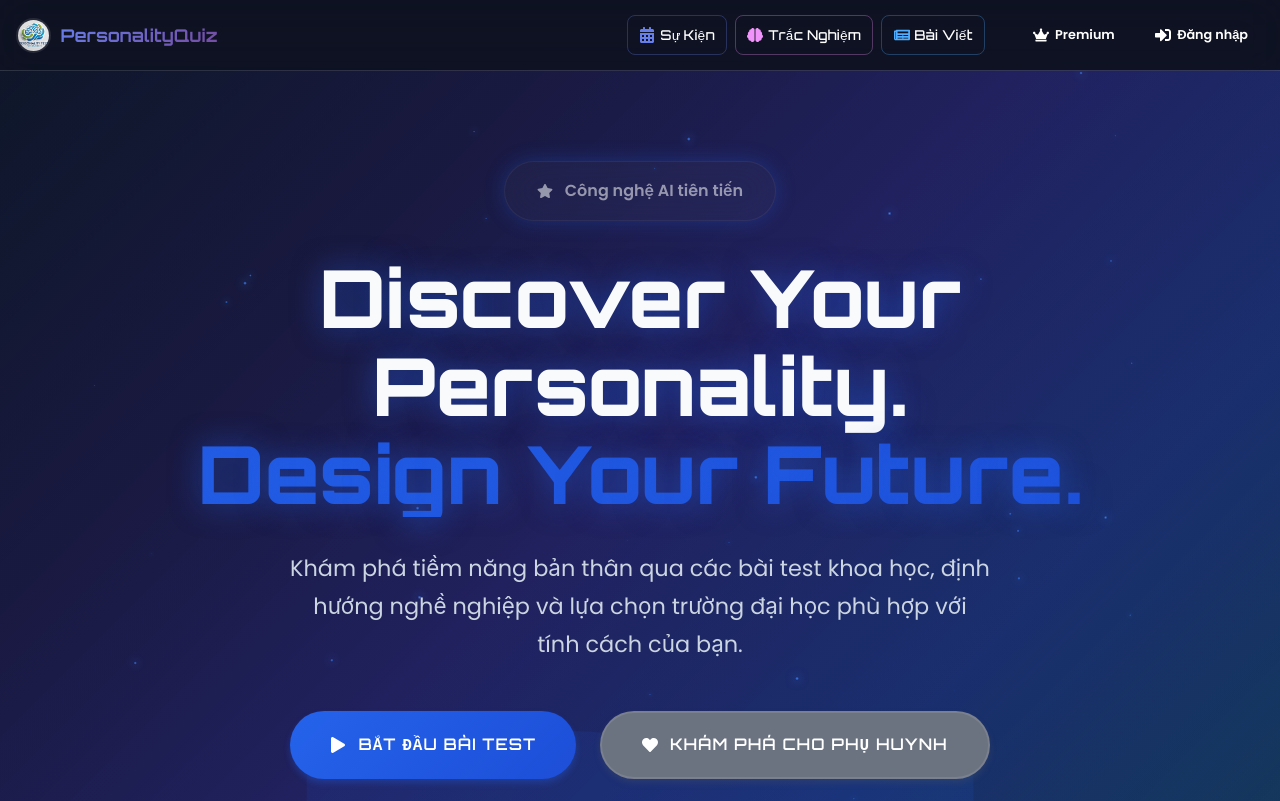
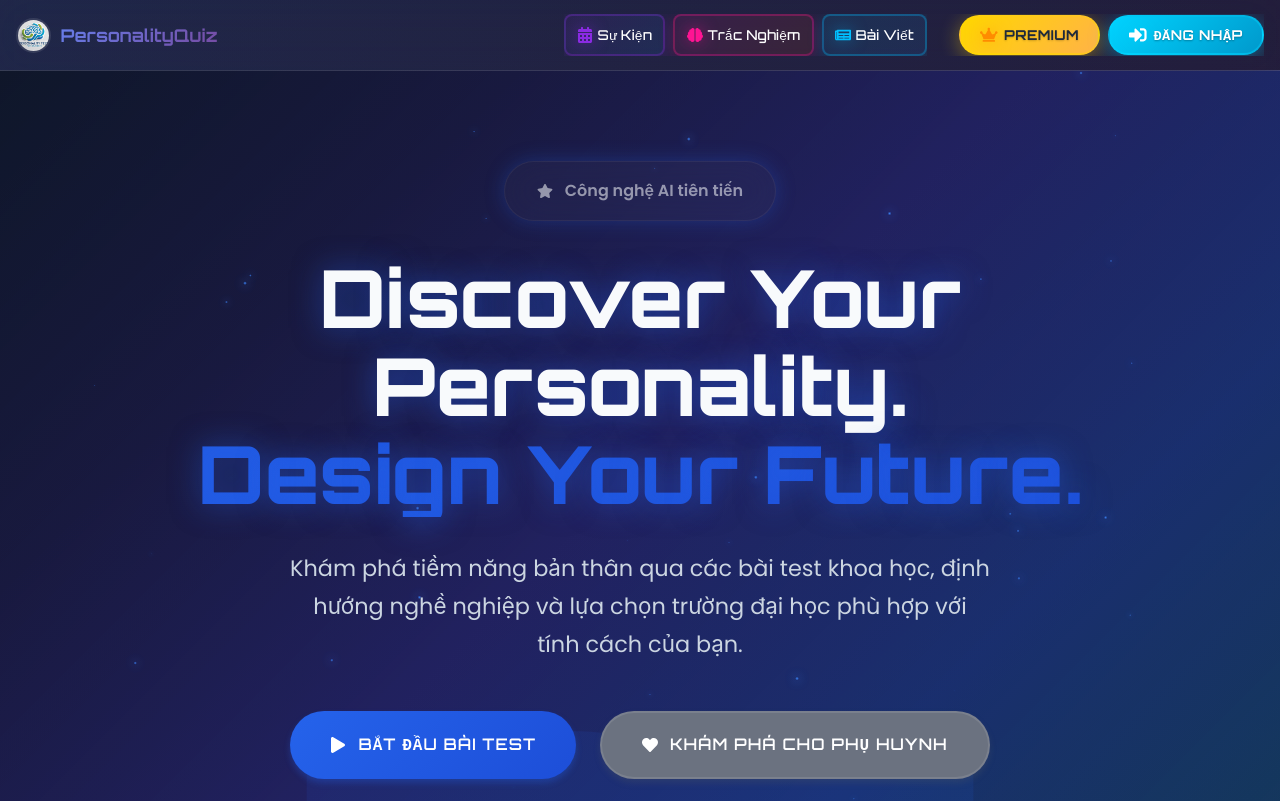
Before and after one commit to TruongTXK18FPT/SBA301_Frontend, a React (Vite) app: page / in a window 1280 px wide. Shown: the top 801 px of the page. Built offline with nearby package versions, Linux system fonts and the light colour scheme.

Commit message:
Update NavBar.css

```diff
--- a/src/styles/NavBar.css
+++ b/src/styles/NavBar.css
@@ -24,11 +24,35 @@
   border-bottom: 1px solid var(--glass-border);
   transition: var(--transition);
   font-family: 'Orbitron', monospace;
+
+  /* Beautiful gradient border animation */
+  background-image: linear-gradient(135deg, rgba(102, 126, 234, 0.1) 0%, rgba(118, 75, 162, 0.1) 100%);
+}
+
+.navbar::before {
+  content: '';
+  position: absolute;
+  top: 0;
+  left: 0;
+  right: 0;
+  bottom: 0;
+  background: linear-gradient(135deg, rgba(102, 126, 234, 0.05) 0%, rgba(118, 75, 162, 0.05) 100%);
+  z-index: -1;
+  transition: var(--transition);
+}
+
+.navbar:hover::before {
+  background: linear-gradient(135deg, rgba(102, 126, 234, 0.1) 0%, rgba(118, 75, 162, 0.1) 100%);
 }
 
 .navbar.scrolled {
   background: var(--dark-bg);
   box-shadow: var(--shadow-glow);
+  border-bottom: 1px solid rgba(102, 126, 234, 0.3);
+}
+
+.navbar.scrolled::before {
+  background: linear-gradient(135deg, rgba(102, 126, 234, 0.05) 0%, rgba(118, 75, 162, 0.05) 100%);
 }
 
 .navbar-container {
@@ -152,23 +176,50 @@
 
 /* Profile link special styling */
 .nav-item.profile-link {
-  background: linear-gradient(135deg, #fa709a 0%, #fee140 100%);
-  color: var(--text-dark);
-  font-weight: 600;
+  background: linear-gradient(135deg, #ff69b4 0%, #ff1493 50%, #dc143c 100%);
+  color: var(--text-light);
+  font-weight: 700;
   border-radius: 50px;
-  padding: 0.5rem 0.8rem;
-  border: 2px solid rgba(250, 112, 154, 0.3);
-  box-shadow: 0 4px 15px rgba(250, 112, 154, 0.3);
+  padding: 0.6rem 1rem;
+  border: 2px solid rgba(255, 105, 180, 0.4);
+  box-shadow: 0 4px 20px rgba(255, 105, 180, 0.4);
+  position: relative;
+  overflow: hidden;
+  text-shadow: 0 1px 2px rgba(0, 0, 0, 0.3);
+}
+
+.nav-item.profile-link::before {
+  content: '';
+  position: absolute;
+  top: 0;
+  left: -100%;
+  width: 100%;
+  height: 100%;
+  background: linear-gradient(135deg, #ff1493 0%, #ff69b4 50%, #ff6347 100%);
+  transition: var(--transition);
+  z-index: -1;
+}
+
+.nav-item.profile-link:hover::before {
+  left: 0;
 }
 
 .nav-item.profile-link:hover {
-  transform: translateY(-2px) scale(1.05);
-  box-shadow: 0 6px 20px rgba(250, 112, 154, 0.5);
+  transform: translateY(-3px) scale(1.08);
+  box-shadow: 0 8px 35px rgba(255, 105, 180, 0.6);
+  border-color: rgba(255, 105, 180, 0.8);
 }
 
 .nav-item.profile-link svg {
-  color: var(--text-dark);
+  color: var(--text-light);
   font-size: 1.1rem;
+  filter: drop-shadow(0 0 8px rgba(255, 255, 255, 0.5));
+}
+
+.nav-item.profile-link:hover svg {
+  color: var(--text-light);
+  transform: scale(1.2);
+  filter: drop-shadow(0 0 12px rgba(255, 255, 255, 0.8));
 }
 
 /* Responsive text hiding */
@@ -291,122 +342,150 @@
   background: var(--primary-gradient);
   color: var(--text-light);
   box-shadow: 0 0 15px rgba(102, 126, 234, 0.5);
+  animation: pulse 2s infinite;
 }
 
 /* Specific styles for each navigation item */
 .nav-item[href="/events"] {
   position: relative;
-  border: 1px solid rgba(102, 126, 234, 0.3);
+  background: linear-gradient(135deg, rgba(138, 43, 226, 0.1) 0%, rgba(30, 144, 255, 0.1) 100%);
+  border: 2px solid rgba(138, 43, 226, 0.3);
+  box-shadow: 0 4px 15px rgba(138, 43, 226, 0.2);
 }
 
 .nav-item[href="/events"]:hover {
-  background: linear-gradient(135deg, #667eea 0%, #764ba2 100%);
-  box-shadow: 0 5px 20px rgba(102, 126, 234, 0.4);
-  border-color: rgba(102, 126, 234, 0.6);
+  background: linear-gradient(135deg, #8a2be2 0%, #1e90ff 100%);
+  box-shadow: 0 8px 30px rgba(138, 43, 226, 0.5);
+  border-color: rgba(138, 43, 226, 0.8);
+  transform: translateY(-3px) scale(1.05);
 }
 
 .nav-item[href="/events"] svg {
-  color: #667eea;
+  color: #8a2be2;
   transition: var(--transition);
+  filter: drop-shadow(0 0 8px rgba(138, 43, 226, 0.5));
 }
 
 .nav-item[href="/events"]:hover svg {
   color: var(--text-light);
-  transform: rotate(10deg) scale(1.1);
+  transform: rotate(15deg) scale(1.2);
+  filter: drop-shadow(0 0 12px rgba(255, 255, 255, 0.8));
 }
 
 .nav-item[href="/quiz"] {
   position: relative;
-  border: 1px solid rgba(240, 147, 251, 0.3);
+  background: linear-gradient(135deg, rgba(255, 20, 147, 0.1) 0%, rgba(255, 69, 0, 0.1) 100%);
+  border: 2px solid rgba(255, 20, 147, 0.3);
+  box-shadow: 0 4px 15px rgba(255, 20, 147, 0.2);
 }
 
 .nav-item[href="/quiz"]:hover {
-  background: linear-gradient(135deg, #f093fb 0%, #f5576c 100%);
-  box-shadow: 0 5px 20px rgba(240, 147, 251, 0.4);
-  border-color: rgba(240, 147, 251, 0.6);
+  background: linear-gradient(135deg, #ff1493 0%, #ff4500 100%);
+  box-shadow: 0 8px 30px rgba(255, 20, 147, 0.5);
+  border-color: rgba(255, 20, 147, 0.8);
+  transform: translateY(-3px) scale(1.05);
 }
 
 .nav-item[href="/quiz"] svg {
-  color: #f093fb;
+  color: #ff1493;
   transition: var(--transition);
+  filter: drop-shadow(0 0 8px rgba(255, 20, 147, 0.5));
 }
 
 .nav-item[href="/quiz"]:hover svg {
   color: var(--text-light);
-  transform: scale(1.15);
+  transform: scale(1.2) rotate(10deg);
+  filter: drop-shadow(0 0 12px rgba(255, 255, 255, 0.8));
 }
 
 .nav-item[href="/blog"] {
   position: relative;
-  border: 1px solid rgba(79, 172, 254, 0.3);
+  background: linear-gradient(135deg, rgba(0, 191, 255, 0.1) 0%, rgba(30, 144, 255, 0.1) 100%);
+  border: 2px solid rgba(0, 191, 255, 0.3);
+  box-shadow: 0 4px 15px rgba(0, 191, 255, 0.2);
 }
 
 .nav-item[href="/blog"]:hover {
-  background: linear-gradient(135deg, #4facfe 0%, #00f2fe 100%);
-  box-shadow: 0 5px 20px rgba(79, 172, 254, 0.4);
-  border-color: rgba(79, 172, 254, 0.6);
+  background: linear-gradient(135deg, #00bfff 0%, #1e90ff 100%);
+  box-shadow: 0 8px 30px rgba(0, 191, 255, 0.5);
+  border-color: rgba(0, 191, 255, 0.8);
+  transform: translateY(-3px) scale(1.05);
 }
 
 .nav-item[href="/blog"] svg {
-  color: #4facfe;
+  color: #00bfff;
   transition: var(--transition);
+  filter: drop-shadow(0 0 8px rgba(0, 191, 255, 0.5));
 }
 
 .nav-item[href="/blog"]:hover svg {
   color: var(--text-light);
-  transform: scale(1.1) rotate(-5deg);
+  transform: scale(1.2) rotate(-10deg);
+  filter: drop-shadow(0 0 12px rgba(255, 255, 255, 0.8));
 }
 
 .nav-item[href="/chat-ai"] {
   position: relative;
-  border: 1px solid rgba(67, 233, 123, 0.3);
+  background: linear-gradient(135deg, rgba(0, 255, 127, 0.1) 0%, rgba(50, 205, 50, 0.1) 100%);
+  border: 2px solid rgba(0, 255, 127, 0.3);
+  box-shadow: 0 4px 15px rgba(0, 255, 127, 0.2);
 }
 
 .nav-item[href="/chat-ai"]:hover {
-  background: linear-gradient(135deg, #43e97b 0%, #38f9d7 100%);
-  box-shadow: 0 5px 20px rgba(67, 233, 123, 0.4);
-  border-color: rgba(67, 233, 123, 0.6);
+  background: linear-gradient(135deg, #00ff7f 0%, #32cd32 100%);
+  box-shadow: 0 8px 30px rgba(0, 255, 127, 0.5);
+  border-color: rgba(0, 255, 127, 0.8);
+  transform: translateY(-3px) scale(1.05);
 }
 
 .nav-item[href="/chat-ai"] svg {
-  color: #43e97b;
+  color: #00ff7f;
   transition: var(--transition);
+  filter: drop-shadow(0 0 8px rgba(0, 255, 127, 0.5));
 }
 
 .nav-item[href="/chat-ai"]:hover svg {
   color: var(--text-light);
-  transform: scale(1.1) rotate(5deg);
+  transform: scale(1.2) rotate(15deg);
+  filter: drop-shadow(0 0 12px rgba(255, 255, 255, 0.8));
 }
 
 .nav-item[href="/profile"] {
   position: relative;
-  border: 1px solid rgba(250, 112, 154, 0.3);
+  background: linear-gradient(135deg, rgba(255, 105, 180, 0.15) 0%, rgba(255, 182, 193, 0.15) 100%);
+  border: 2px solid rgba(255, 105, 180, 0.4);
+  box-shadow: 0 4px 15px rgba(255, 105, 180, 0.3);
 }
 
 .nav-item[href="/profile"]:hover {
-  background: linear-gradient(135deg, #fa709a 0%, #fee140 100%);
-  box-shadow: 0 5px 20px rgba(250, 112, 154, 0.4);
-  border-color: rgba(250, 112, 154, 0.6);
+  background: linear-gradient(135deg, #ff69b4 0%, #ffb6c1 100%);
+  box-shadow: 0 8px 30px rgba(255, 105, 180, 0.6);
+  border-color: rgba(255, 105, 180, 0.8);
+  transform: translateY(-3px) scale(1.05);
 }
 
 .nav-item[href="/profile"] svg {
-  color: #fa709a;
+  color: #ff69b4;
   transition: var(--transition);
+  filter: drop-shadow(0 0 8px rgba(255, 105, 180, 0.5));
 }
 
 .nav-item[href="/profile"]:hover svg {
   color: var(--text-light);
-  transform: scale(1.1);
+  transform: scale(1.2);
+  filter: drop-shadow(0 0 12px rgba(255, 255, 255, 0.8));
 }
 
 .nav-item.admin-link {
-  background: var(--secondary-gradient);
+  background: linear-gradient(135deg, rgba(255, 69, 0, 0.15) 0%, rgba(220, 20, 60, 0.15) 100%);
   color: var(--text-light);
-  font-weight: 600;
-  border: 2px solid rgba(240, 147, 251, 0.3);
-  box-shadow: 0 4px 15px rgba(240, 147, 251, 0.3);
+  font-weight: 700;
+  border: 2px solid rgba(255, 69, 0, 0.4);
+  box-shadow: 0 4px 15px rgba(255, 69, 0, 0.3);
   position: relative;
   overflow: hidden;
+  text-transform: uppercase;
+  letter-spacing: 1px;
 }
 
 .nav-item.admin-link::before {
@@ -416,7 +495,7 @@
   left: -100%;
   width: 100%;
   height: 100%;
-  background: linear-gradient(135deg, #ff6b6b 0%, #ee5a6f 100%);
+  background: linear-gradient(135deg, #ff4500 0%, #dc143c 100%);
   transition: var(--transition);
   z-index: -1;
 }
@@ -427,32 +506,34 @@
 
 .nav-item.admin-link:hover {
   background: transparent;
-  box-shadow: 0 6px 25px rgba(240, 147, 251, 0.5);
-  transform: translateY(-3px) scale(1.05);
-  border-color: rgba(240, 147, 251, 0.6);
+  box-shadow: 0 8px 35px rgba(255, 69, 0, 0.6);
+  transform: translateY(-4px) scale(1.08);
+  border-color: rgba(255, 69, 0, 0.8);
 }
 
 .nav-item.admin-link svg {
-  color: #fecfef;
+  color: #ff4500;
   font-size: 1.1rem;
   transition: var(--transition);
+  filter: drop-shadow(0 0 8px rgba(255, 69, 0, 0.5));
 }
 
 .nav-item.admin-link:hover svg {
   color: var(--text-light);
-  transform: rotate(90deg) scale(1.1);
+  transform: rotate(180deg) scale(1.2);
+  filter: drop-shadow(0 0 12px rgba(255, 255, 255, 0.8));
 }
 
 .nav-item.parent-link {
-  background: linear-gradient(135deg, #ff9a9e 0%, #fecfef 50%, #fecfef 100%);
+  background: linear-gradient(135deg, rgba(255, 140, 0, 0.15) 0%, rgba(255, 215, 0, 0.15) 100%);
   color: var(--text-dark);
   font-weight: 700;
-  border: 2px solid rgba(255, 255, 255, 0.3);
-  box-shadow: 0 4px 15px rgba(255, 154, 158, 0.3);
+  border: 2px solid rgba(255, 140, 0, 0.4);
+  box-shadow: 0 4px 15px rgba(255, 140, 0, 0.3);
   position: relative;
   overflow: hidden;
   font-family: 'Orbitron', monospace;
-  letter-spacing: 0.5px;
+  letter-spacing: 1px;
   text-transform: uppercase;
   font-size: 0.8rem;
 }
@@ -464,7 +545,7 @@
   left: -100%;
   width: 100%;
   height: 100%;
-  background: linear-gradient(135deg, #ff6b6b 0%, #ee5a6f 50%, #ff8a80 100%);
+  background: linear-gradient(135deg, #ff8c00 0%, #ffd700 100%);
   transition: var(--transition);
   z-index: -1;
 }
@@ -475,21 +556,23 @@
 
 .nav-item.parent-link:hover {
   background: transparent;
-  color: var(--text-light);
-  box-shadow: 0 6px 25px rgba(255, 107, 107, 0.5);
-  transform: translateY(-3px) scale(1.05);
-  border-color: rgba(255, 255, 255, 0.5);
+  color: var(--text-dark);
+  box-shadow: 0 8px 35px rgba(255, 140, 0, 0.6);
+  transform: translateY(-4px) scale(1.08);
+  border-color: rgba(255, 140, 0, 0.8);
 }
 
 .nav-item.parent-link svg {
-  color: #e91e63;
+  color: #ff8c00;
   font-size: 1.1rem;
   transition: var(--transition);
+  filter: drop-shadow(0 0 8px rgba(255, 140, 0, 0.5));
 }
 
 .nav-item.parent-link:hover svg {
-  color: var(--text-light);
-  transform: scale(1.1);
+  color: var(--text-dark);
+  transform: scale(1.2) rotate(10deg);
+  filter: drop-shadow(0 0 12px rgba(255, 215, 0, 0.8));
 }
 
 /* Auth Buttons */
@@ -497,56 +580,149 @@
   display: flex;
   align-items: center;
   gap: 0.4rem;
-  padding: 0.5rem 1rem;
+  padding: 0.6rem 1.2rem;
   border: none;
-  border-radius: 20px;
-  font-weight: 600;
-  font-size: 0.8rem;
+  border-radius: 25px;
+  font-weight: 700;
+  font-size: 0.85rem;
   cursor: pointer;
   transition: var(--transition);
   position: relative;
   overflow: hidden;
   text-decoration: none;
   color: var(--text-light);
-  font-family: 'Poppins', sans-serif;
+  font-family: 'Orbitron', monospace;
   line-height: 1;
   white-space: nowrap;
   min-width: fit-content;
+  text-transform: uppercase;
+  letter-spacing: 0.5px;
+  box-shadow: 0 4px 15px rgba(0, 0, 0, 0.3);
+}
+
+.auth-button::before {
+  content: '';
+  position: absolute;
+  top: 0;
+  left: -100%;
+  width: 100%;
+  height: 100%;
+  background: linear-gradient(135deg, rgba(255, 255, 255, 0.2) 0%, rgba(255, 255, 255, 0.1) 100%);
+  transition: var(--transition);
+  z-index: -1;
+}
+
+.auth-button:hover::before {
+  left: 0;
 }
 
 .auth-button svg {
-  font-size: 1rem;
+  font-size: 1.1rem;
   flex-shrink: 0;
   display: flex;
   align-items: center;
   justify-content: center;
+  transition: var(--transition);
 }
 
 .auth-button .auth-text {
   white-space: nowrap;
-  font-size: 0.8rem;
+  font-size: 0.85rem;
   display: flex;
   align-items: center;
   line-height: 1;
   transition: var(--transition);
 }
 
+/* Premium Button */
+.auth-button.premium {
+  background: linear-gradient(135deg, #ffd700 0%, #ffb347 100%);
+  color: var(--text-dark);
+  border: 2px solid rgba(255, 215, 0, 0.4);
+  box-shadow: 0 4px 20px rgba(255, 215, 0, 0.4);
+  text-shadow: 0 1px 2px rgba(0, 0, 0, 0.2);
+}
+
+.auth-button.premium::before {
+  background: linear-gradient(135deg, #ffed4a 0%, #ff8c00 100%);
+}
+
+.auth-button.premium:hover {
+  transform: translateY(-3px) scale(1.05);
+  box-shadow: 0 8px 30px rgba(255, 215, 0, 0.6);
+  border-color: rgba(255, 215, 0, 0.8);
+}
+
+.auth-button.premium svg {
+  color: #ff8c00;
+  filter: drop-shadow(0 0 8px rgba(255, 140, 0, 0.5));
+}
+
+.auth-button.premium:hover svg {
+  color: var(--text-dark);
+  transform: scale(1.2) rotate(15deg);
+  filter: drop-shadow(0 0 12px rgba(255, 215, 0, 0.8));
+}
+
+/* Login Button */
+.auth-button.login {
+  background: linear-gradient(135deg, #00d4ff 0%, #0099cc 100%);
+  color: var(--text-light);
+  border: 2px solid rgba(0, 212, 255, 0.4);
+  box-shadow: 0 4px 20px rgba(0, 212, 255, 0.4);
+  text-shadow: 0 1px 2px rgba(0, 0, 0, 0.3);
+}
+
+.auth-button.login::before {
+  background: linear-gradient(135deg, #00bfff 0%, #1e90ff 100%);
+}
+
+.auth-button.login:hover {
+  transform: translateY(-3px) scale(1.05);
+  box-shadow: 0 8px 30px rgba(0, 212, 255, 0.6);
+  border-color: rgba(0, 212, 255, 0.8);
+}
+
+.auth-button.login svg {
+  color: #ffffff;
+  filter: drop-shadow(0 0 8px rgba(0, 212, 255, 0.5));
+}
+
+.auth-button.login:hover svg {
+  color: var(--text-light);
+  transform: scale(1.2) rotate(-10deg);
+  filter: drop-shadow(0 0 12px rgba(255, 255, 255, 0.8));
+}
+
+/* Logout Button */
 .auth-button.logout {
+  background: linear-gradient(135deg, #ff4757 0%, #ff3742 100%);
+  color: var(--text-light);
+  border: 2px solid rgba(255, 71, 87, 0.4);
+  box-shadow: 0 4px 20px rgba(255, 71, 87, 0.4);
+  text-shadow: 0 1px 2px rgba(0, 0, 0, 0.3);
+}
+
+.auth-button.logout::before {
   background: linear-gradient(135deg, #ff6b6b 0%, #ee5a6f 100%);
-  padding: 0.5rem 0.8rem;
-  border-radius: 50px;
-  border: 2px solid rgba(255, 107, 107, 0.3);
-  box-shadow: 0 4px 15px rgba(255, 107, 107, 0.3);
 }
 
 .auth-button.logout:hover {
-  transform: translateY(-2px) scale(1.05);
-  box-shadow: 0 6px 20px rgba(255, 107, 107, 0.5);
+  transform: translateY(-3px) scale(1.05);
+  box-shadow: 0 8px 30px rgba(255, 71, 87, 0.6);
+  border-color: rgba(255, 71, 87, 0.8);
 }
 
 .auth-button.logout svg {
   color: var(--text-light);
   font-size: 1.1rem;
+  filter: drop-shadow(0 0 8px rgba(255, 71, 87, 0.5));
+}
+
+.auth-button.logout:hover svg {
+  color: var(--text-light);
+  transform: scale(1.2) rotate(15deg);
+  filter: drop-shadow(0 0 12px rgba(255, 255, 255, 0.8));
 }
 
 /* Responsive auth buttons */
@@ -556,20 +732,33 @@
   }
 
   .auth-button {
-    padding: 0.6rem;
-    min-width: 40px;
+    padding: 0.7rem;
+    min-width: 44px;
+    height: 44px;
     justify-content: center;
     border-radius: 50%;
   }
 
   .auth-button svg {
-    font-size: 1.1rem;
+    font-size: 1.2rem;
   }
 
   .auth-button.logout {
-    padding: 0.6rem;
-    width: 40px;
-    height: 40px;
+    padding: 0.7rem;
+    width: 44px;
+    height: 44px;
+  }
+
+  .auth-button.premium {
+    padding: 0.7rem;
+    width: 44px;
+    height: 44px;
+  }
+
+  .auth-button.login {
+    padding: 0.7rem;
+    width: 44px;
+    height: 44px;
   }
 }
 
@@ -714,24 +903,40 @@
   .auth-button {
     width: 100%;
     justify-content: center;
-    padding: 1rem;
-    border-radius: 12px;
-    gap: 0.8rem;
+    padding: 1.2rem;
+    border-radius: 16px;
+    gap: 1rem;
+    font-size: 1.1rem;
+    font-weight: 700;
+    box-shadow: 0 6px 25px rgba(0, 0, 0, 0.4);
   }
 
   .auth-button .auth-text {
     display: block !important;
-    font-size: 1rem;
+    font-size: 1.1rem;
+    font-weight: 700;
   }
 
   .auth-button svg {
-    font-size: 1.2rem;
+    font-size: 1.4rem;
   }
 
   .auth-button.logout {
     width: 100%;
-    border-radius: 12px;
-    padding: 1rem;
+    border-radius: 16px;
+    padding: 1.2rem;
+  }
+
+  .auth-button.premium {
+    width: 100%;
+    border-radius: 16px;
+    padding: 1.2rem;
+  }
+
+  .auth-button.login {
+    width: 100%;
+    border-radius: 16px;
+    padding: 1.2rem;
   }
 
   .brand-text {
@@ -834,6 +1039,15 @@
   }
 }
 
+@keyframes pulse {
+  0%, 100% {
+    box-shadow: 0 0 15px rgba(102, 126, 234, 0.5);
+  }
+  50% {
+    box-shadow: 0 0 25px rgba(102, 126, 234, 0.8);
+  }
+}
+
 /* Smooth scrolling for navbar links */
 html {
   scroll-behavior: smooth;
```
